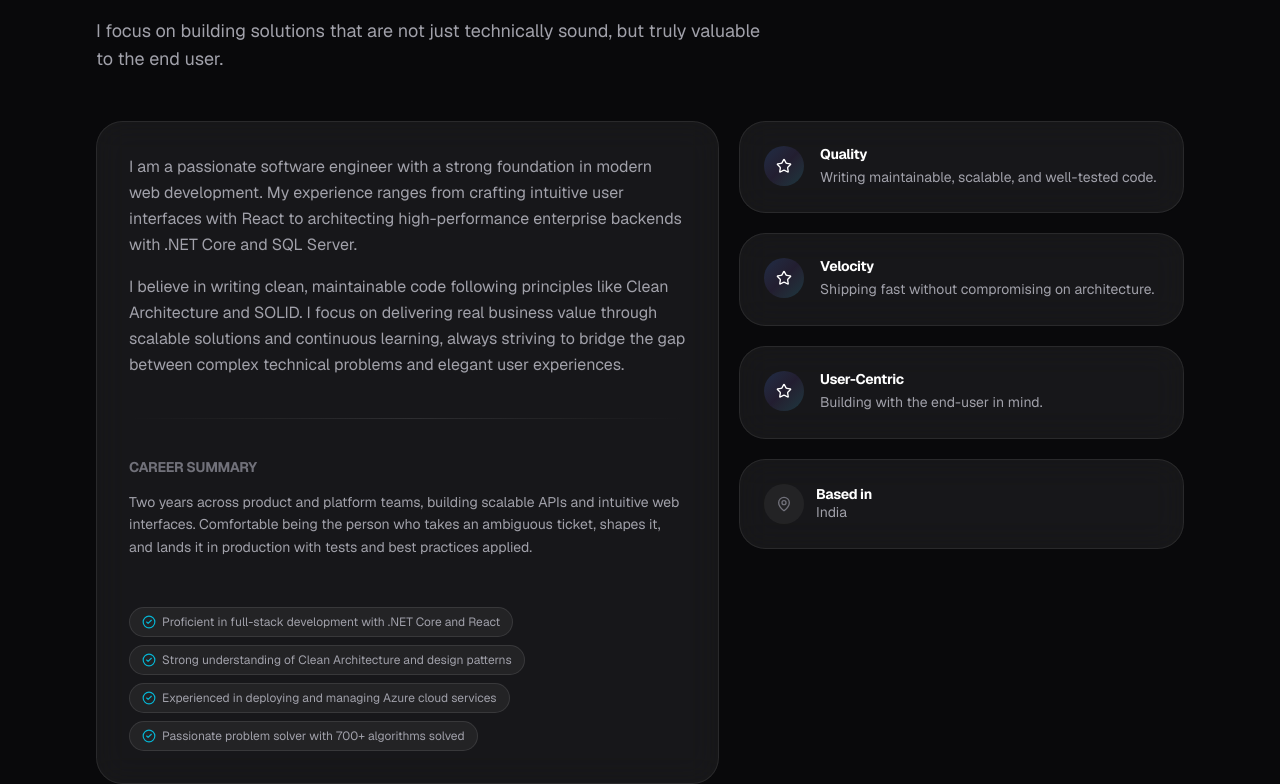
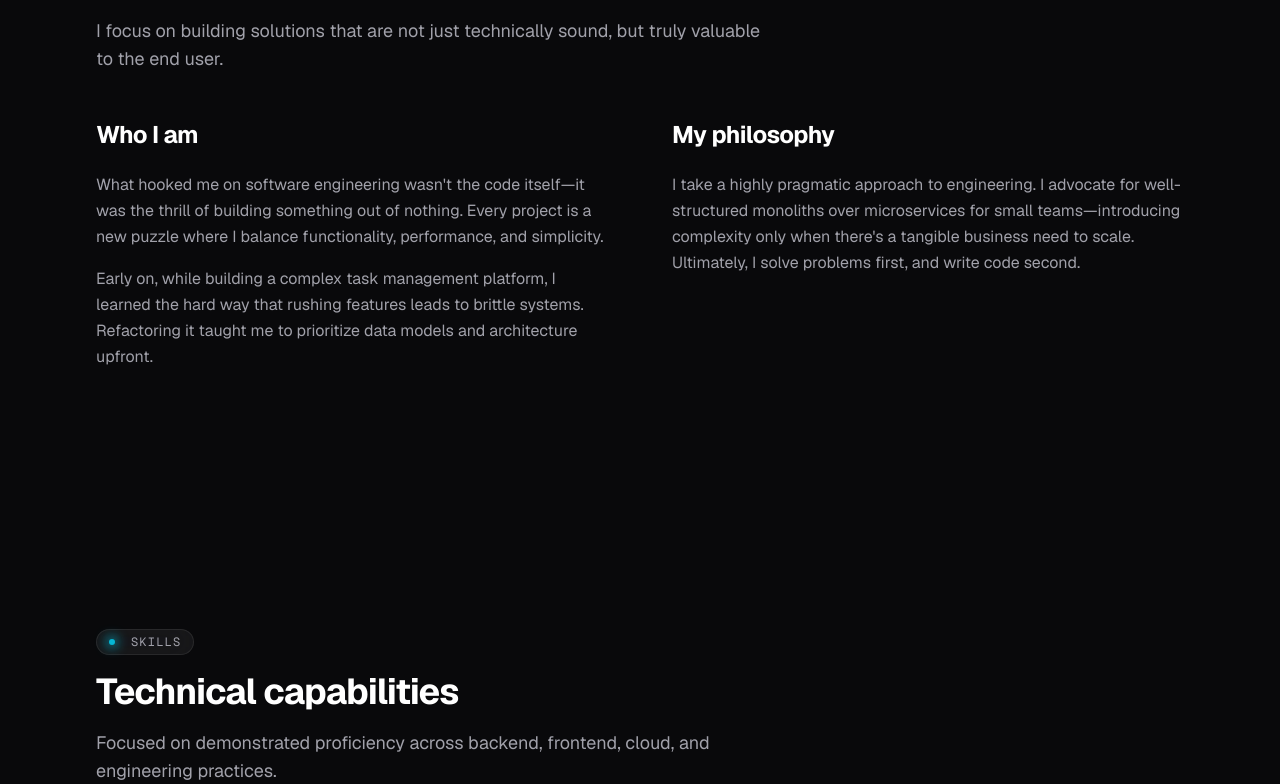
Before and after one commit to piyushraj2340/Portfolio, a Next.js app: page / in a window 1280 px wide. Shown: the part 1357-2141 px from the top of the page. Built offline with nearby package versions, Linux system fonts and the light colour scheme.

Commit message:
feat: add HeroSection and AboutSection components with supporting profile content data.

```diff
--- a/src/components/sections/AboutSection.tsx
+++ b/src/components/sections/AboutSection.tsx
@@ -1,9 +1,7 @@
-import { CheckCircle2, Star, MapPin } from "lucide-react";
 import { profile } from "@/content/profile";
 import { Section } from "@/components/layout/Section";
 import { SectionHeading } from "@/components/shared/SectionHeading";
 import { ScrollReveal } from "@/components/shared/ScrollReveal";
-import { Container } from "@/components/layout/Container";
 
 export function AboutSection() {
   return (
@@ -16,87 +14,28 @@ export function AboutSection() {
           />
         </ScrollReveal>
 
-        <div className="mt-12 grid gap-5 lg:grid-cols-[1.4fr_1fr]">
-          {/* Left Column: Story */}
-          <ScrollReveal className="glass flex flex-col gap-8 rounded-3xl p-6 sm:p-8">
+        <div className="mt-12 grid gap-12 lg:grid-cols-2 lg:gap-16">
+          {/* Left Column: Who I Am */}
+          <ScrollReveal delay={0} className="flex flex-col gap-6">
+            <h3 className="text-2xl font-bold tracking-tight text-foreground">
+              Who I am
+            </h3>
             <div className="space-y-4 text-base leading-relaxed text-text-secondary">
               {profile.bio.map((paragraph, i) => (
                 <p key={i}>{paragraph}</p>
               ))}
             </div>
+          </ScrollReveal>
 
-            <div className="my-2 h-px w-full bg-gradient-to-r from-transparent via-white/10 to-transparent" />
-
-            <div className="space-y-4">
-              <h4 className="font-mono text-sm tracking-widest text-text-muted uppercase">
-                Career summary
-              </h4>
-              <p className="text-sm leading-relaxed text-text-secondary">
-                {profile.careerSummary}
-              </p>
-            </div>
-
-            <div className="mt-auto pt-4">
-              <ul className="flex flex-wrap gap-2">
-                {profile.highlights.map((highlight) => (
-                  <li
-                    key={highlight}
-                    className="inline-flex items-center gap-1.5 rounded-full border border-white/10 bg-white/5 px-3 py-1.5 text-xs text-text-secondary"
-                  >
-                    <CheckCircle2 className="size-3.5 text-accent" />
-                    {highlight}
-                  </li>
-                ))}
-              </ul>
+          {/* Right Column: My Philosophy */}
+          <ScrollReveal delay={100} className="flex flex-col gap-6">
+            <h3 className="text-2xl font-bold tracking-tight text-foreground">
+              My philosophy
+            </h3>
+            <div className="text-base leading-relaxed text-text-secondary">
+              <p>{profile.philosophy}</p>
             </div>
           </ScrollReveal>
-
-          {/* Right Column: Values & Location */}
-          <div className="flex flex-col gap-5">
-            {profile.values?.map((value, index) => (
-              <ScrollReveal
-                key={value.title}
-                delay={index * 100}
-                variant="slideUp"
-                className="glass group relative flex items-start gap-4 overflow-hidden rounded-3xl p-6 transition-all duration-300 hover:-translate-y-1 hover:border-white/20"
-              >
-                <div
-                  aria-hidden="true"
-                  className="pointer-events-none absolute -top-12 -right-12 size-32 rounded-full bg-primary/20 opacity-0 blur-2xl transition-opacity duration-500 group-hover:opacity-100"
-                />
-                <span className="flex size-10 shrink-0 items-center justify-center rounded-xl bg-gradient-to-br from-primary/20 via-secondary/10 to-accent/20">
-                  <Star className="size-4 text-foreground" />
-                </span>
-                <div>
-                  <h4 className="text-sm font-semibold text-foreground">
-                    {value.title}
-                  </h4>
-                  <p className="mt-1 text-sm leading-relaxed text-text-secondary">
-                    {value.description}
-                  </p>
-                </div>
-              </ScrollReveal>
-            ))}
-
-            <ScrollReveal
-              delay={300}
-              className="glass relative overflow-hidden rounded-3xl p-6"
-            >
-              <div className="flex items-center gap-3">
-                <span className="flex size-10 items-center justify-center rounded-xl bg-white/5">
-                  <MapPin className="size-4 text-text-muted" />
-                </span>
-                <div>
-                  <h4 className="text-sm font-semibold text-foreground">
-                    Based in
-                  </h4>
-                  <p className="text-sm text-text-secondary">
-                    {profile.location}
-                  </p>
-                </div>
-              </div>
-            </ScrollReveal>
-          </div>
         </div>
     </Section>
   );
--- a/src/components/sections/HeroSection.tsx
+++ b/src/components/sections/HeroSection.tsx
@@ -1,7 +1,7 @@
 "use client";
 
 import Link from "next/link";
-import { ArrowRight, ArrowDown, Download, Send } from "lucide-react";
+import { ArrowRight, ArrowDown, Download, Send, MapPin } from "lucide-react";
 import { FaGithub, FaLinkedin, FaEnvelope } from "react-icons/fa";
 import { FiGlobe } from "react-icons/fi";
 import { motion, Variants } from "framer-motion";
@@ -93,15 +93,23 @@ export function HeroSection() {
         >
           {/* Left Column — Content */}
           <div className="flex flex-col gap-7">
+            <motion.div variants={itemVariants} className="flex flex-wrap items-center gap-3">
               {profile.availability && (
-              <motion.p variants={itemVariants} className="glass inline-flex w-fit items-center gap-2 rounded-full px-3 py-1.5 text-xs text-text-muted">
+                <p className="glass inline-flex w-fit items-center gap-2 rounded-full px-3 py-1.5 text-xs text-text-muted">
                   <span className="relative flex size-2">
                     <span className="absolute inline-flex size-full animate-[ping_2s_cubic-bezier(0,0,0.2,1)_infinite] rounded-full bg-accent opacity-75" />
                     <span className="relative inline-flex size-2 rounded-full bg-accent" />
                   </span>
                   {profile.availability}
-              </motion.p>
+                </p>
               )}
+              {profile.location && (
+                <p className="glass inline-flex w-fit items-center gap-2 rounded-full px-3 py-1.5 text-xs text-text-muted">
+                  <MapPin className="size-3.5 text-primary" />
+                  Based in {profile.location}
+                </p>
+              )}
+            </motion.div>
 
             <motion.div variants={itemVariants} className="flex flex-col gap-4">
               <p className="font-mono text-sm tracking-widest text-text-muted uppercase">
@@ -117,7 +125,7 @@ export function HeroSection() {
                 <TypingRoles roles={typingRoles} />
               </p>
               <p className="font-mono text-sm text-text-muted">
-                {profile.yearsOfExperience}+ Years Experience &middot; {profile.location}
+                {profile.yearsOfExperience}+ Years Experience
               </p>
             </motion.div>
 
--- a/src/content/profile.ts
+++ b/src/content/profile.ts
@@ -8,11 +8,11 @@ export const profile: Profile = {
   summary:
     "Software Engineer with 2 years of experience specializing in C#, ASP.NET Core, React, and Azure. Proven track record of building robust, scalable web applications and optimizing backend infrastructure.",
   bio: [
-    "I am a passionate software engineer with a strong foundation in modern web development. My experience ranges from crafting intuitive user interfaces with React to architecting high-performance enterprise backends with .NET Core and SQL Server.",
-    "I believe in writing clean, maintainable code following principles like Clean Architecture and SOLID. I focus on delivering real business value through scalable solutions and continuous learning, always striving to bridge the gap between complex technical problems and elegant user experiences."
+    "What hooked me on software engineering wasn't the code itself—it was the thrill of building something out of nothing. Every project is a new puzzle where I balance functionality, performance, and simplicity.",
+    "Early on, while building a complex task management platform, I learned the hard way that rushing features leads to brittle systems. Refactoring it taught me to prioritize data models and architecture upfront."
   ],
   philosophy:
-    "I believe in writing clean, maintainable code following principles like Clean Architecture and SOLID. I focus on delivering real business value through scalable solutions and continuous learning, always striving to bridge the gap between complex technical problems and elegant user experiences.",
+    "I take a highly pragmatic approach to engineering. I advocate for well-structured monoliths over microservices for small teams—introducing complexity only when there's a tangible business need to scale. Ultimately, I solve problems first, and write code second.",
   highlights: [
     "Proficient in full-stack development with .NET Core and React",
     "Strong understanding of Clean Architecture and design patterns",
```
Lines whose indentation alone changed are shown as unchanged.
